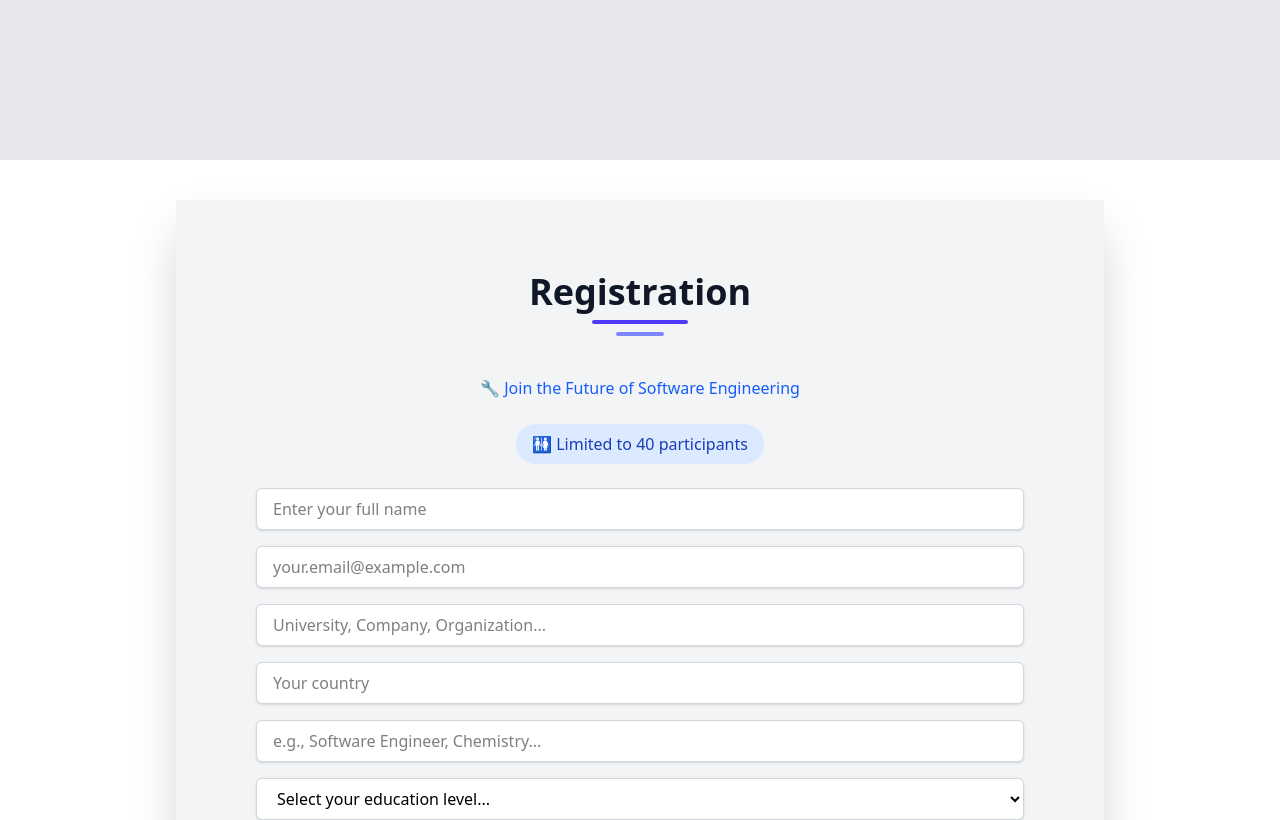
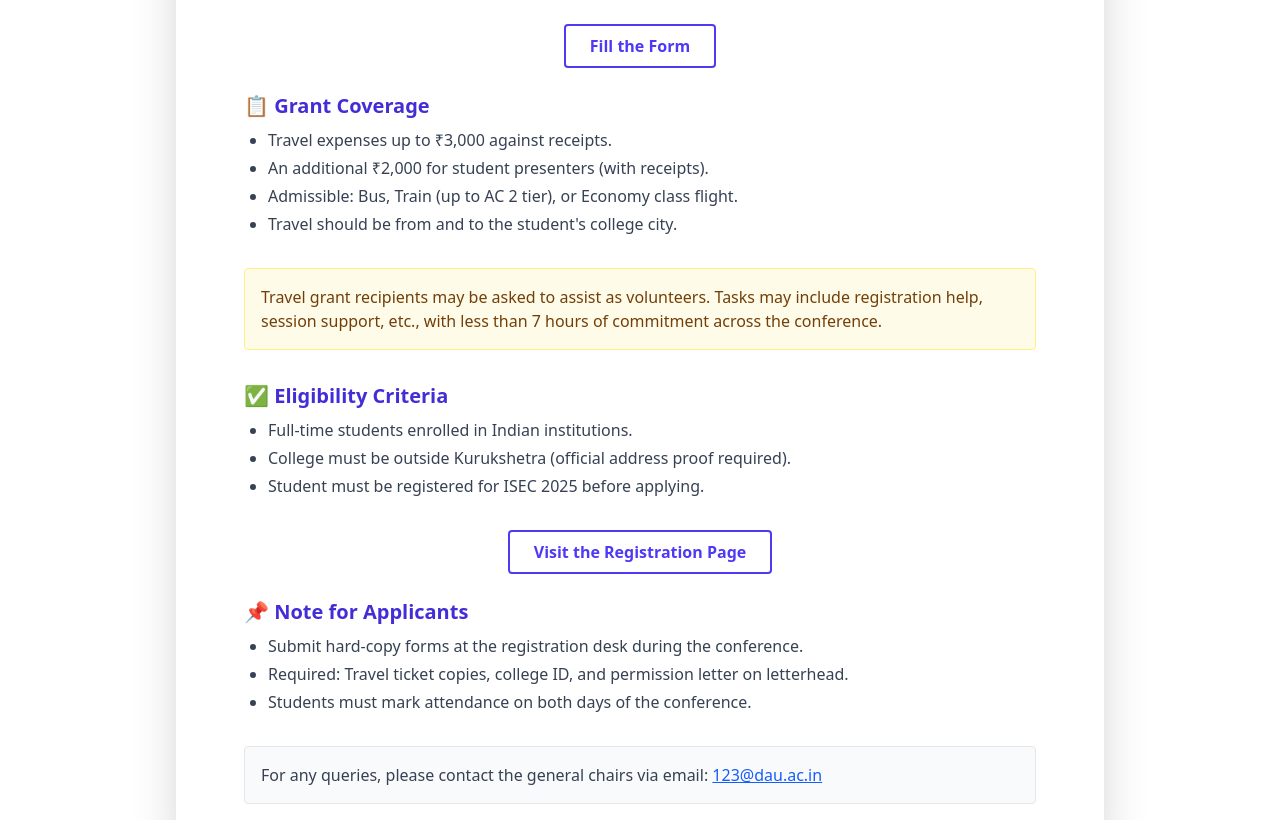
Before and after one commit to rahultiwari1818/aise_acm, a React (Vite) app: page / in a window 1280 px wide. Shown: the part 7984-8804 px from the top of the page. Built offline with nearby package versions, Linux system fonts and the light colour scheme.

Commit message:
added grant section

```diff
--- a/src/assets/pages/Home.jsx
+++ b/src/assets/pages/Home.jsx
@@ -9,6 +9,7 @@ import SocialEvents from "../../components/SocialEvents";
 import Accommodation from "../../components/Accomodation";
 import RegistrationForm from "../../components/Registration";
 import Sponsors from "../../components/Sponsors";
+import TravelGrants from "../../components/TravelGrants";
 
 export default function Home() {
   return (
@@ -76,9 +77,9 @@ export default function Home() {
 
         <section
           id="Grant"
-          className="scroll-mt-20 h-[50vh] bg-gray-200 flex justify-center items-center"
+          className="scroll-mt-20 md:mx-5 lg:mx-44 md:px-5 md:my-10 bg-white shadow-2xl"
         >
-          <p className="text-xl">Grant Section (Placeholder)</p>
+            <TravelGrants/>
         </section>
 
         <section
--- /dev/null
+++ b/src/components/TravelGrants.jsx
@@ -0,0 +1,86 @@
+import travelGrants from "../data/travelGrants";
+import SectionHeader from "./sub-components/SectionHeader";
+
+export default function TravelGrants() {
+  return (
+    <section id="TravelGrants" className="px-4 py-12 md:px-12 max-w-7xl mx-auto">
+      <SectionHeader title={"Travel Grants"} />
+
+      <p className="text-gray-700 mb-6 text-center max-w-3xl mx-auto">
+        We are pleased to announce a travel grant for students to attend AISE 2026.
+        This initiative supports outstation students from Indian technical institutions to participate in the conference.
+      </p>
+
+      {/* Form Button */}
+      <div className="text-center my-6">
+        <a
+          href={travelGrants.formLink}
+          target="_blank"
+          rel="noopener noreferrer"
+          className="inline-block px-6 py-2 border-2 border-indigo-600 text-indigo-600 font-semibold rounded hover:bg-indigo-600 hover:text-white transition"
+        >
+          Fill the Form
+        </a>
+      </div>
+
+      {/* Coverage */}
+      <div className="mb-8">
+        <h3 className="text-xl font-semibold text-indigo-700 mb-2">📋 Grant Coverage</h3>
+        <ul className="list-disc pl-6 text-gray-700 space-y-1">
+          {travelGrants.coverage.map((point, index) => (
+            <li key={index}>{point}</li>
+          ))}
+        </ul>
+      </div>
+
+      {/* Volunteering Note */}
+      <div className="bg-yellow-50 border border-yellow-200 text-yellow-900 p-4 rounded mb-8">
+        Travel grant recipients may be asked to assist as volunteers. Tasks may include registration help,
+        session support, etc., with less than 7 hours of commitment across the conference.
+      </div>
+
+      {/* Eligibility */}
+      <div className="mb-8">
+        <h3 className="text-xl font-semibold text-indigo-700 mb-2">✅ Eligibility Criteria</h3>
+        <ul className="list-disc pl-6 text-gray-700 space-y-1">
+          {travelGrants.eligibility.map((point, index) => (
+            <li key={index}>{point}</li>
+          ))}
+        </ul>
+      </div>
+
+      {/* Registration Button */}
+      <div className="text-center my-6">
+        <a
+          href={travelGrants.registrationLink}
+          target="_blank"
+          rel="noopener noreferrer"
+          className="inline-block px-6 py-2 border-2 border-indigo-600 text-indigo-600 font-semibold rounded hover:bg-indigo-600 hover:text-white transition"
+        >
+          Visit the Registration Page
+        </a>
+      </div>
+
+      {/* Note Section */}
+      <div className="mb-8">
+        <h3 className="text-xl font-semibold text-indigo-700 mb-2">📌 Note for Applicants</h3>
+        <ul className="list-disc pl-6 text-gray-700 space-y-1">
+          {travelGrants.notes.map((note, index) => (
+            <li key={index}>{note}</li>
+          ))}
+        </ul>
+      </div>
+
+      {/* Contact */}
+      <div className="bg-gray-50 border border-gray-200 p-4 rounded text-gray-700">
+        For any queries, please contact the general chairs via email:{" "}
+        <a
+          href={`mailto:${travelGrants.email}`}
+          className="text-blue-600 underline"
+        >
+          {travelGrants.email}
+        </a>
+      </div>
+    </section>
+  );
+}
--- /dev/null
+++ b/src/data/travelGrants.js
@@ -0,0 +1,26 @@
+const travelGrants = {
+  formLink: "https://docs.google.com/forms/d/e/1FAIpQLSe6ksxnDOOuGl1P8B6A-l1q5mDxLvnab8FnI2wPRKI_eOFr8w/viewform",
+  registrationLink: "https://conf.researchr.org/attending/isec-2025/registration",
+  email: "123@dau.ac.in",
+
+  coverage: [
+    "Travel expenses up to ₹3,000 against receipts.",
+    "An additional ₹2,000 for student presenters (with receipts).",
+    "Admissible: Bus, Train (up to AC 2 tier), or Economy class flight.",
+    "Travel should be from and to the student's college city."
+  ],
+
+  eligibility: [
+    "Full-time students enrolled in Indian institutions.",
+    "College must be outside Kurukshetra (official address proof required).",
+    "Student must be registered for ISEC 2025 before applying."
+  ],
+
+  notes: [
+    "Submit hard-copy forms at the registration desk during the conference.",
+    "Required: Travel ticket copies, college ID, and permission letter on letterhead.",
+    "Students must mark attendance on both days of the conference."
+  ]
+};
+
+export default travelGrants;
```
